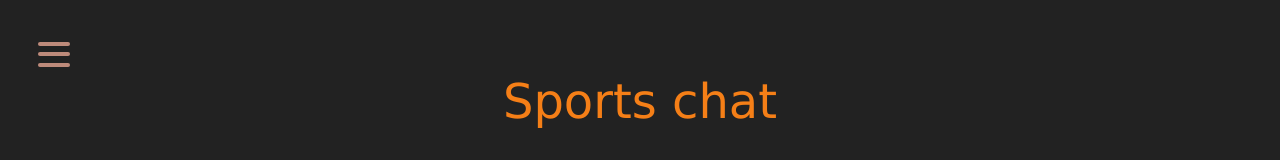
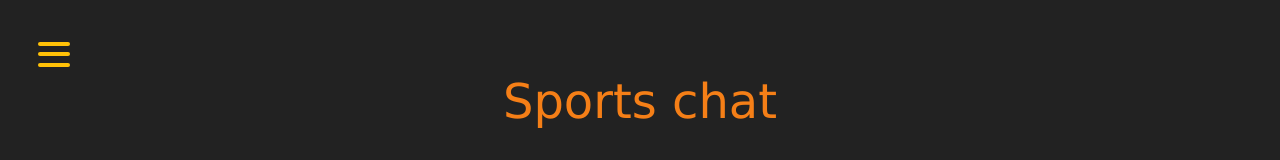
Before and after one commit to PatBerGit/SportsChat, a React (Create React App) app: page / in a window 1280 px wide. Shown: the top 160 px of the page. Built offline with nearby package versions, Linux system fonts and the light colour scheme.

Commit message:
Some changes in menu styling

```diff
--- a/src/components/Hamburger/Hamburger.styled.ts
+++ b/src/components/Hamburger/Hamburger.styled.ts
@@ -33,11 +33,14 @@ export const StyledHamburger = styled.button<{ open: boolean }>`
     transition: all 0.3s linear;
     transform-origin: 1px;
     background-color: ${({ open }) =>
-      open ? colors.pearl : colors.lightbrown};
+      open ? colors.accentColor : colors.secondaryColor};
 
     :first-child {
       transform: ${({ open }) => (open ? "rotate(45deg)" : "rotate(0)")};
     }
+    :hover {
+        color: ${colors.pearl};
+      }
 
     :nth-child(2) {
       opacity: ${({ open }) => (open ? "0" : "1")};
--- a/src/components/Menu/Menu.styled.ts
+++ b/src/components/Menu/Menu.styled.ts
@@ -7,7 +7,7 @@ export const StyledMenu = styled.nav<{ open: boolean }>`
   height: 100vh;
   width: 35vw;
   position: fixed;
-  background-color: ${colors.lightbrown};
+  background-color: ${colors.primaryColor};
   z-index: 1;
 
   display: flex;
@@ -29,6 +29,6 @@ export const StyledLink = styled.a`
   text-decoration: none;
 
   :hover {
-    color: ${colors.yellowmellow};
+    color: ${colors.accentColor};
   }
 `;
--- a/src/components/footer/footer.css
+++ /dev/null
@@ -1,5 +0,0 @@
-.footer {
-    padding: 25px 0;
-    text-align: center;
-    background: #D2E7F5;
-  }
--- /dev/null
+++ b/src/components/footer/footer.styled.ts
@@ -0,0 +1,8 @@
+import styled from "styled-components";
+import { colors } from "../../global";
+
+export const StyledFooter = styled.footer`
+    padding: 25px 0;
+    text-align: center;
+    background: ${colors.lightblue};
+`;
--- a/src/components/footer/footer.tsx
+++ b/src/components/footer/footer.tsx
@@ -1,9 +1,9 @@
 import React from 'react';
-import './footer.css';
+import { StyledFooter } from "./footer.styled";
 const Footer = () => (
-  <div className="footer">
+  <StyledFooter>
     <p className="contactUs">Kontakta oss</p>
     <p className="email"><a href="mailto:info@sportschat.se">info@sportschat.se</a></p>
-  </div>
+  </StyledFooter>
 )
 export default Footer;
--- a/src/global.ts
+++ b/src/global.ts
@@ -1,6 +1,7 @@
 export const colors = {
-    yellowmellow: "#fbe69b",
-    lightbrown: "#be8b7b",
+    primaryColor: "#0A4C81",
+    secondaryColor: "#FFC107",
+    accentColor: "#E53935",
     pearl: "#fdf2e9",
-    lightblue: "#93CEF0"
+    lightblue: "#D2E7F5"
   };
```
